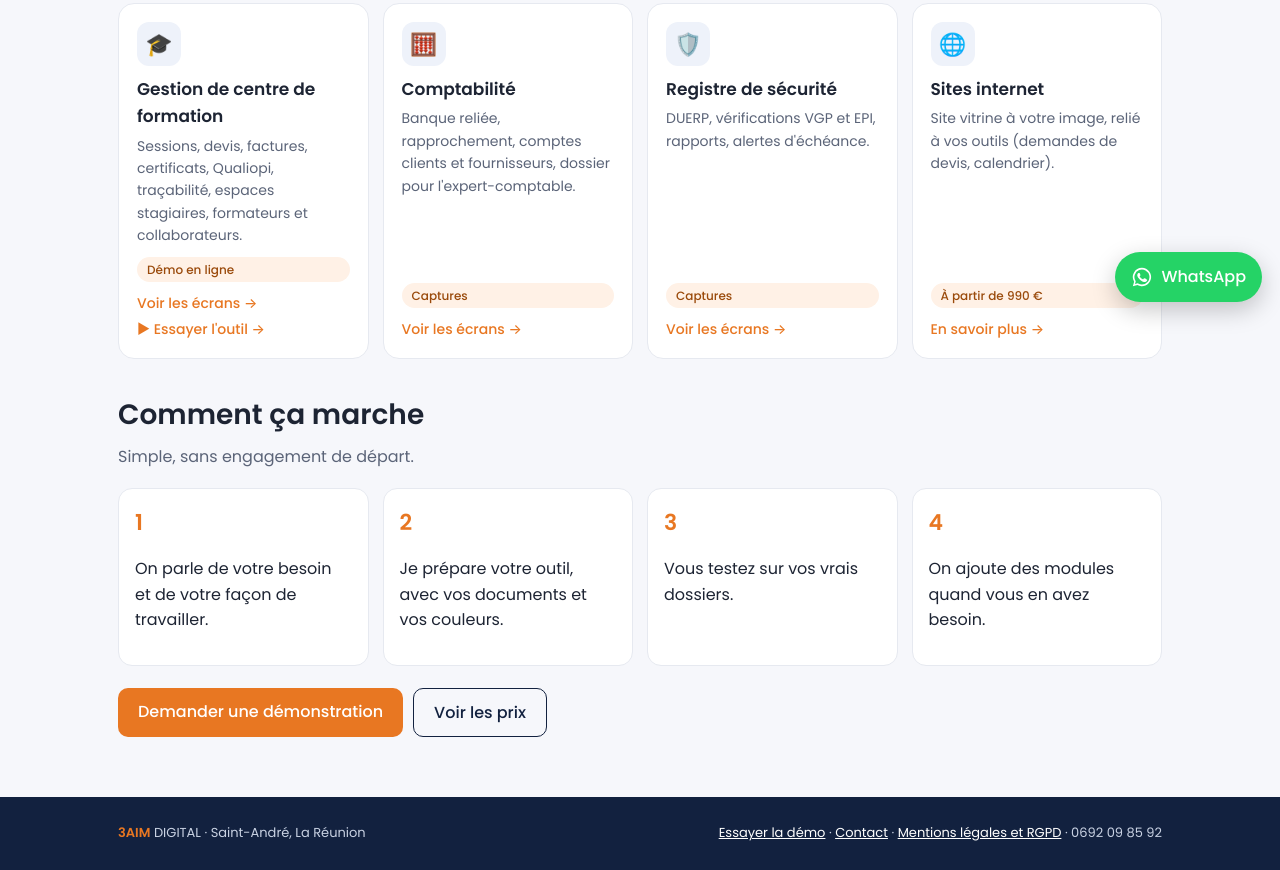
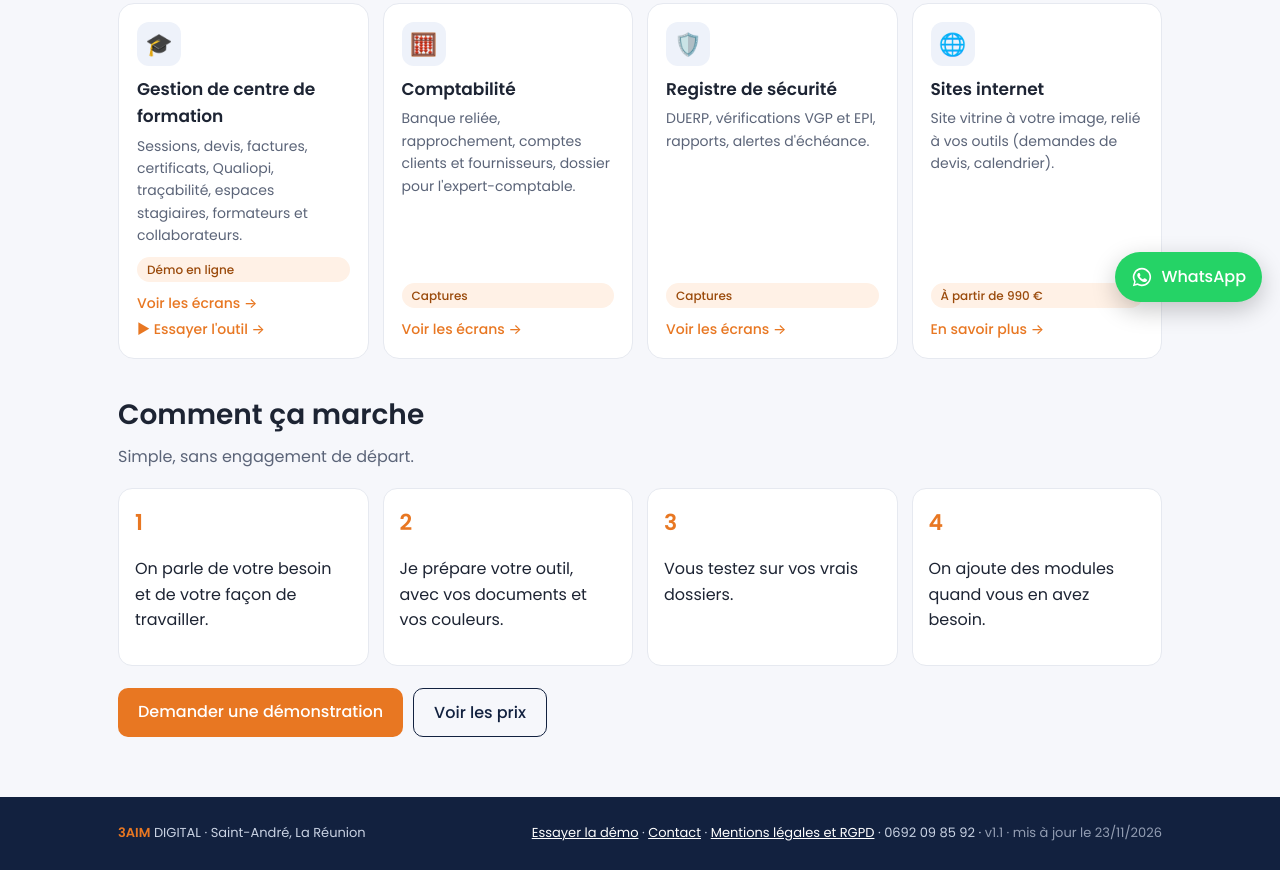
Before and after one commit to rachadmohamed974/3aim-digital, a plain HTML site: page index.html in a window 1280 px wide. Shown: the part 480-1350 px from the top of the page. Drawn offline with Linux system fonts and the light colour scheme.

Commit message:
Add files via upload

```diff
--- a/index.html
+++ b/index.html
@@ -228,12 +228,15 @@ footer{background:var(--navy);color:#C9D2E3;font-size:13px;padding:26px 0;margin
 </section>
 
 </main>
-<footer><div class="wrap row" style="justify-content:space-between"><span><b style="color:var(--or)">3AIM</b> DIGITAL · Saint-André, La Réunion</span><span><a href="#essai">Essayer la démo</a> · <a href="#contact">Contact</a> · <a href="#mentions">Mentions légales et RGPD</a> · 0692 09 85 92</span></div></footer>
+<footer><div class="wrap row" style="justify-content:space-between"><span><b style="color:var(--or)">3AIM</b> DIGITAL · Saint-André, La Réunion</span><span><a href="#essai">Essayer la démo</a> · <a href="#contact">Contact</a> · <a href="#mentions">Mentions légales et RGPD</a> · 0692 09 85 92 · <span id="version" style="opacity:.7"></span></span></div></footer>
 <a class="wa-float" href="https://wa.me/262692098592?text=Bonjour%2C%20je%20vous%20contacte%20depuis%20digital.3aim.fr" target="_blank" rel="noopener" aria-label="Écrire sur WhatsApp"><svg viewBox="0 0 24 24" aria-hidden="true"><path d="M12 2a10 10 0 0 0-8.6 15.1L2 22l5-1.3A10 10 0 1 0 12 2zm0 18.2c-1.5 0-3-.4-4.3-1.2l-.3-.2-3 .8.8-2.9-.2-.3A8.2 8.2 0 1 1 12 20.2zm4.5-6.1c-.2-.1-1.5-.7-1.7-.8s-.4-.1-.6.1-.7.8-.8 1-.3.2-.5.1a6.7 6.7 0 0 1-3.3-2.9c-.3-.4.2-.4.7-1.4.1-.2 0-.3 0-.4l-.8-1.8c-.2-.5-.4-.4-.6-.4h-.5a1 1 0 0 0-.7.3 3 3 0 0 0-.9 2.2 5.2 5.2 0 0 0 1.1 2.7 11.8 11.8 0 0 0 4.5 4c1.7.7 2.3.8 3.2.7a2.7 2.7 0 0 0 1.8-1.3 2.2 2.2 0 0 0 .2-1.3c-.1-.1-.3-.2-.6-.3z"/></svg><span>WhatsApp</span></a>
 
 <script>
 /* ====== RÉGLAGES (à changer ici seulement) ====== */
 var EMAIL_DEMANDES = "contact@3aim.fr"; // plus tard : digital@3aim.fr
+/* version du site : à changer à chaque nouvelle version livrée */
+var VERSION = "v1.1";
+var MAJ = "23/11/2026";
 /* société qui vend (mentions légales) : à changer ici si 3AIM DIGITAL devient une société */
 var SOCIETE = { nom: "3 AIM", forme: "SAS à associé unique", rcs: "RCS Saint-Denis de La Réunion 934 184 177", siege: "109 Lotissement Les Lilas, 97440 Saint-André, La Réunion", directeur: "Rachad MOHAMED" };
 
@@ -272,6 +275,7 @@ function shot(cap,img){if(img)return '<div class="shot"><img src="'+img+'" alt="
 Object.keys(ECRANS).forEach(function(k){var g=document.getElementById("g-"+k);if(!g)return;
   g.innerHTML=ECRANS[k].map(function(e){return '<div class="card feat">'+shot(e[0],e[2])+'<h3>'+e[0]+'</h3><p>'+e[1]+'</p></div>'}).join("")});
 
+document.getElementById("version").textContent=VERSION+" · mis à jour le "+MAJ;
 /* ====== pages (navigation par #) ====== */
 var PAGES=["accueil","formation","compta","registre","sites","prix","essai","mentions","contact"];
 function go(){var h=(location.hash||"#accueil").slice(1);if(PAGES.indexOf(h)<0)h="accueil";
```
